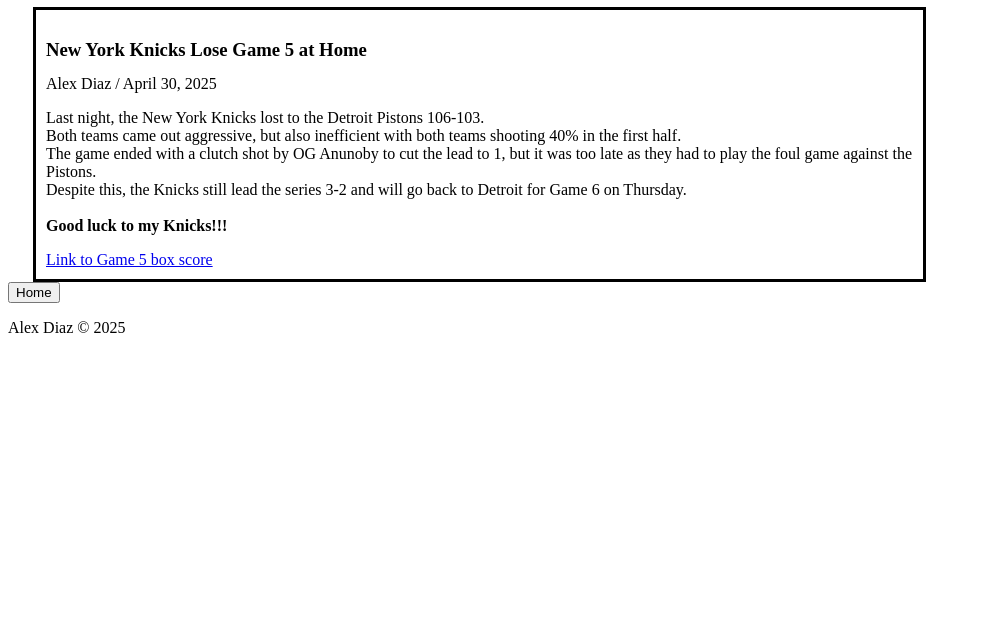
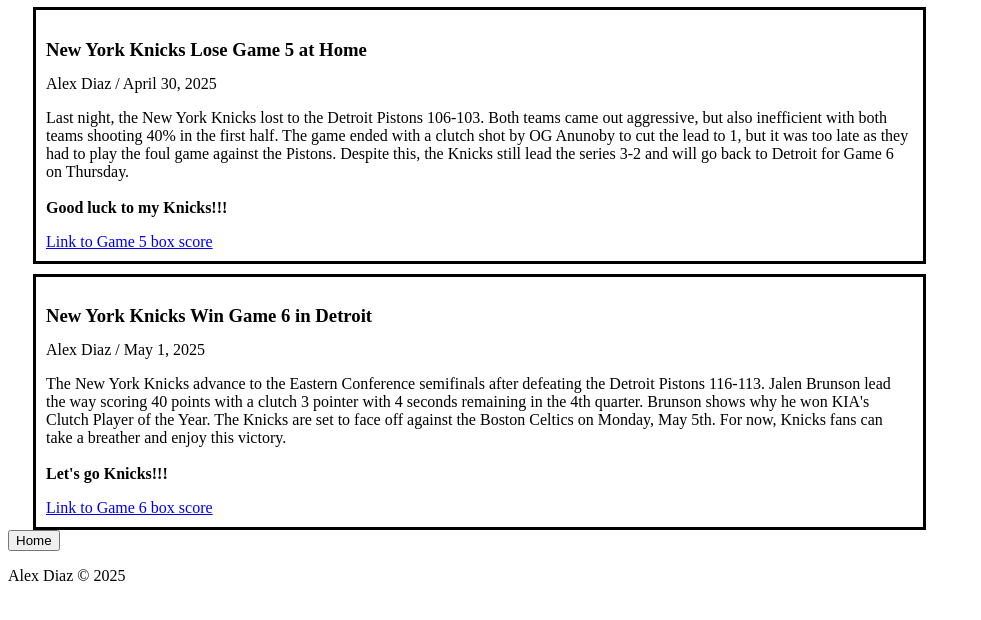
Before and after one commit to imloadinqqq/simple-site, a plain HTML site: page blog.html in a window 1280 px wide. Shown: the part 104-724 px from the top of the page, without its empty margins (0-981 px from the left). Drawn offline with Linux system fonts and the light colour scheme.

Commit message:
new blog post

```diff
--- a/blog.html
+++ b/blog.html
@@ -53,14 +53,29 @@
 			<div class="post">
 				<h3>New York Knicks Lose Game 5 at Home</h3><br>
 				<p>Alex Diaz / April 30, 2025</p>
-				<p>Last night, the New York Knicks lost to the Detroit Pistons 106-103.<br>
-					Both teams came out aggressive, but also inefficient with both teams shooting 40% in the first half.<br>
+				<p>Last night, the New York Knicks lost to the Detroit Pistons 106-103.
+					Both teams came out aggressive, but also inefficient with both teams shooting 40% in the first half.
 					The game ended with a clutch shot by OG Anunoby to cut the lead to 1, but it was too late as they had to play
-					the foul game against the Pistons.<br>
+					the foul game against the Pistons.
 					Despite this, the Knicks still lead the series 3-2 and will go back to Detroit for Game 6 on Thursday.<br><br>
 					<b>Good luck to my Knicks!!!</b>
 				</p>
 				<a href="https://www.nba.com/game/det-vs-nyk-0042400125/box-score#box-score">Link to Game 5 box score</a>
+			</div>
+		</div>
+		<div class="filterDiv sports">
+			<div class="post">
+				<h3>New York Knicks Win Game 6 in Detroit</h3><br>
+				<p>Alex Diaz / May 1, 2025</p>
+				<p>The New York Knicks advance to the Eastern Conference semifinals after defeating the Detroit Pistons
+					116-113.
+					Jalen Brunson lead the way scoring 40 points with a clutch 3 pointer with 4 seconds remaining in the 4th
+					quarter.
+					Brunson shows why he won KIA's Clutch Player of the Year. The Knicks are set to face off against the Boston
+					Celtics on Monday, May 5th. For now, Knicks fans can take a breather and enjoy this victory.<br><br>
+					<b>Let's go Knicks!!!</b>
+				</p>
+				<a href="https://www.nba.com/game/nyk-vs-det-0042400126/box-score">Link to Game 6 box score</a>
 			</div>
 		</div>
 	</div>
```
